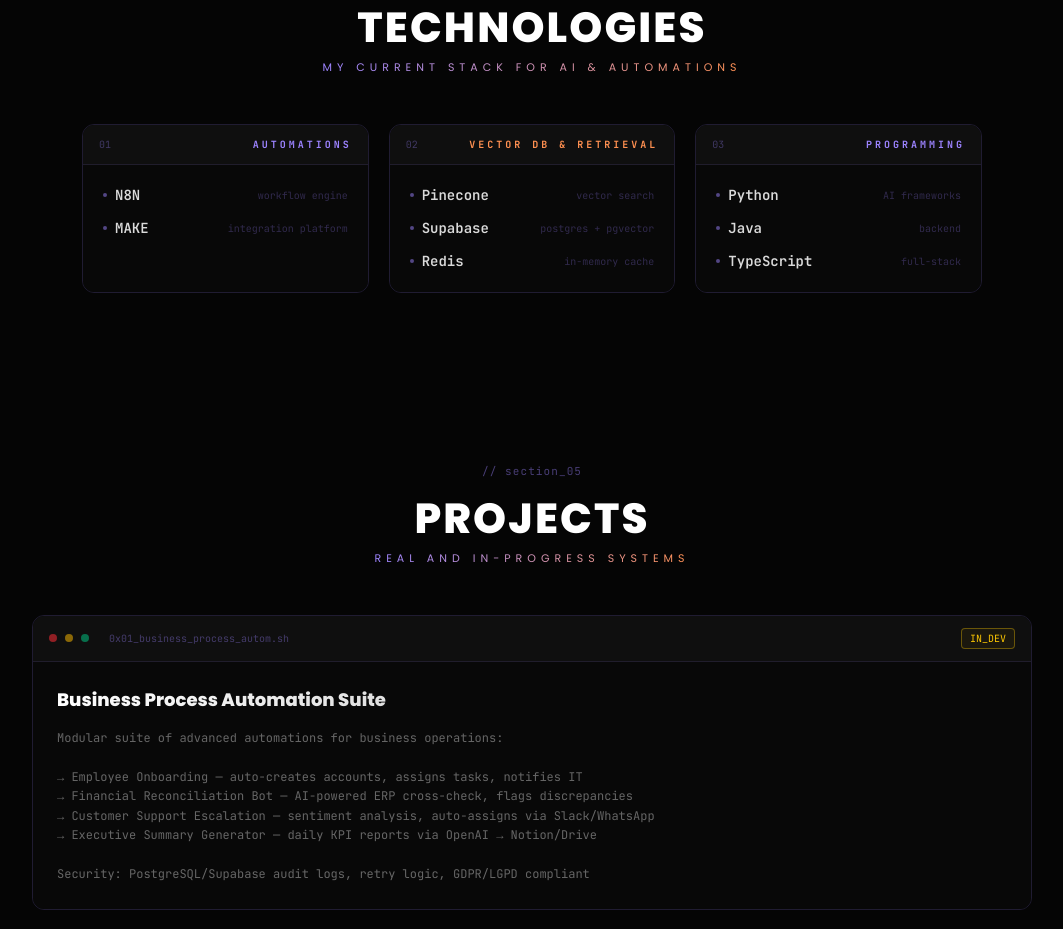
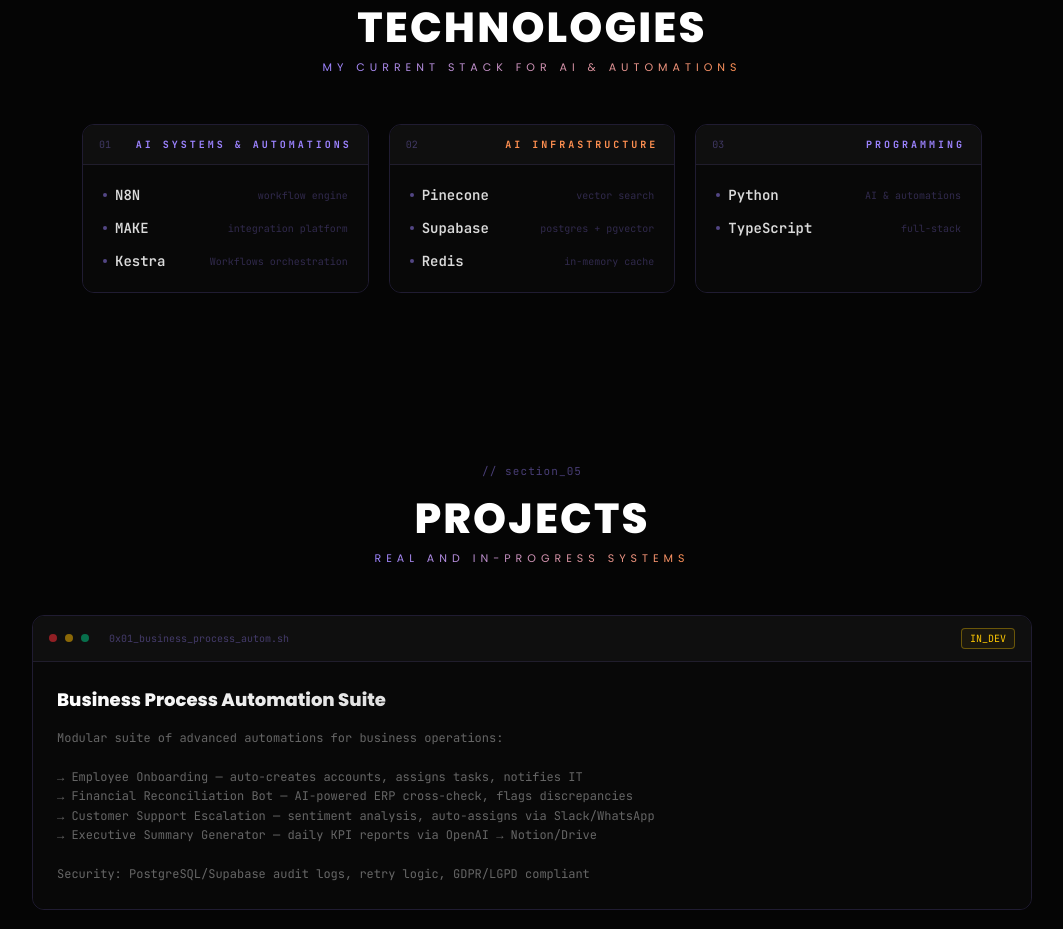
Before and after one commit to joaootaviofm/portfolio, a React (Vite) app: page / in a window 1280 px wide. Shown: the part 2620-3549 px from the top of the page, without its empty margins (108-1171 px from the left). Built offline with nearby package versions, Linux system fonts and the light colour scheme.

Commit message:
feat: added new technologies to technologies section

```diff
--- a/src/components/Technologies.jsx
+++ b/src/components/Technologies.jsx
@@ -3,16 +3,17 @@
 const techCategories = [
   {
     id: "01",
-    title: "AUTOMATIONS",
+    title: "AI SYSTEMS & AUTOMATIONS",
     accentColor: "#9C83FF",
     items: [
       { name: "N8N", detail: "workflow engine" },
       { name: "MAKE", detail: "integration platform" },
+      { name: "Kestra", detail: "Workflows orchestration" },
     ],
   },
   {
     id: "02",
-    title: "VECTOR DB & RETRIEVAL",
+    title: "AI INFRASTRUCTURE",
     accentColor: "#FF9051",
     items: [
       { name: "Pinecone", detail: "vector search" },
@@ -25,8 +26,7 @@
     title: "PROGRAMMING",
     accentColor: "#9C83FF",
     items: [
-      { name: "Python", detail: "AI frameworks" },
-      { name: "Java", detail: "backend" },
+      { name: "Python", detail: "AI & automations" },
       { name: "TypeScript", detail: "full-stack" },
     ],
   },
```
